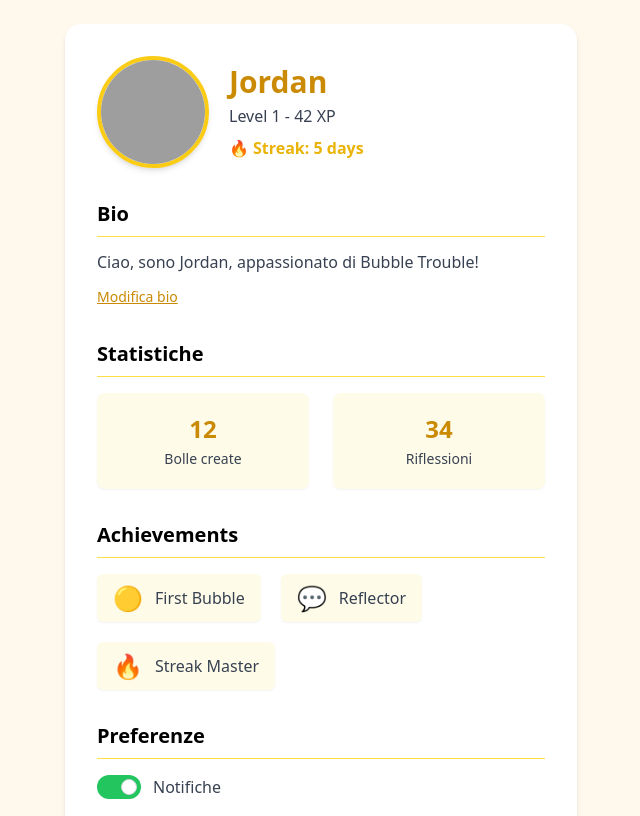
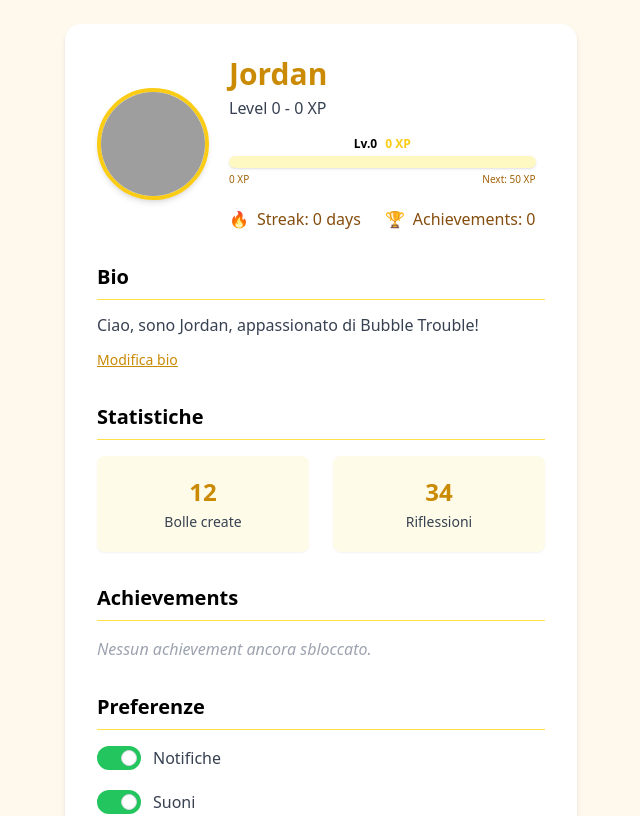
Before and after one commit to jordantolin/bubbletrouble, a React (Vite) app: page /profile in a window 1280 px wide. Shown: the top 816 px of the page, without its empty margins (319-959 px from the left). Built offline with nearby package versions, Linux system fonts and the light colour scheme; grey boxes are pictures that could not be loaded.

Commit message:
ci siamo sempre piu vicini

```diff
--- /dev/null
+++ b/src/components/AchievementToast.jsx
@@ -0,0 +1,15 @@
+import React from "react";
+import { useGamificationStore } from "../../stores/useGamificationStore";
+
+export default function AchievementToast() {
+  const achievementToast = useGamificationStore((s) => s.achievementToast);
+
+  if (!achievementToast) return null;
+
+  return (
+    <div className="fixed z-[120] left-1/2 top-48 -translate-x-1/2 px-7 py-3 bg-amber-300 shadow-lg rounded-2xl flex flex-col items-center animate-bounce-in">
+      <span className="font-bold text-md text-amber-900">🏆 Achievement Unlocked!</span>
+      <span className="text-xs text-amber-800">{achievementToast.description}</span>
+    </div>
+  );
+}
--- a/src/components/ChatView.jsx
+++ b/src/components/ChatView.jsx
@@ -1,3 +1,4 @@
+import { useGamificationStore } from "../stores/useGamificationStore";
 import React, { useState, useRef, useEffect, useMemo } from 'react';
 import { useParams, useNavigate } from 'react-router-dom';
 import {
@@ -205,6 +206,12 @@ export default function ChatView() {
     );
   };
 
+  // GAMIFICATION: XP, streak, achievements
+  const addXP = (amount, reason) => {
+    useGamificationStore.getState().addXP(amount, reason);
+    useGamificationStore.getState().checkStreak();
+  };
+
   const attemptSend = () => {
     if (cd > 0) {
       setShowWarning(true);
@@ -214,6 +221,8 @@ export default function ChatView() {
     if (!input.trim()) return;
     sendMessage({ type: 'text', content: input.trim() });
     setInput('');
+    // XP + streak per messaggi
+    addXP(5, "Message sent");
   };
 
   const sendMessage = msg => {
@@ -237,6 +246,11 @@ export default function ChatView() {
       }
     ]);
     startCd(calcCd(messages.length + 1));
+
+    // XP per azioni media
+    if (msg.type === 'audio') addXP(8, "Voice message sent");
+    if (msg.type === 'gif') addXP(7, "GIF sent");
+    if (msg.type === 'image' || msg.type === 'video') addXP(8, "Media sent");
   };
 
   const onFile = e => {
@@ -646,6 +660,7 @@ export default function ChatView() {
               onSelect={url => {
                 sendMessage({ type: 'gif', content: url });
                 setShowGiphy(false);
+                addXP(7, "GIF sent");
               }}
             />
           </div>
--- /dev/null
+++ b/src/components/StreakToast.jsx
@@ -0,0 +1,15 @@
+import React from "react";
+import { useGamificationStore } from "../../stores/useGamificationStore";
+
+export default function StreakToast() {
+  const streakToast = useGamificationStore((s) => s.streakToast);
+
+  if (!streakToast) return null;
+
+  return (
+    <div className="fixed z-[120] left-1/2 top-32 -translate-x-1/2 px-6 py-3 bg-orange-500 shadow-lg rounded-2xl flex flex-col items-center animate-bounce-in">
+      <span className="font-bold text-lg text-white">🔥 +{streakToast.count} Streak!</span>
+      <span className="text-xs text-orange-100">Keep it up!</span>
+    </div>
+  );
+}
--- a/src/components/XPBar.jsx
+++ /dev/null
@@ -1,15 +0,0 @@
-import React from 'react';
-
-function XPBar() {
-  const xp = 50; // Mock XP value
-  const level = 2; // Mock level
-
-  return (
-    <div className="xp-bar">
-      <div className="xp-bar-fill" style={{ width: `${xp}%` }}></div>
-      <span>Level {level}</span>
-    </div>
-  );
-}
-
-export default XPBar;
--- /dev/null
+++ b/src/components/gamification/XPBar.jsx
@@ -0,0 +1,36 @@
+import React from "react";
+import { useGamificationStore } from "../../stores/useGamificationStore";
+
+const LEVELS = [0, 50, 150, 350, 700, 1200, 2000, 3200, 5000];
+
+function getNextLevelXP(level) {
+  return LEVELS[level + 1] || (LEVELS[LEVELS.length - 1] + 1000);
+}
+
+export default function XPBar({ className = "" }) {
+  const xp = useGamificationStore((s) => s.xp);
+  const level = useGamificationStore((s) => s.level);
+
+  const nextXP = getNextLevelXP(level);
+  const prevXP = LEVELS[level] || 0;
+  const percent = Math.min(100, ((xp - prevXP) / (nextXP - prevXP)) * 100);
+
+  return (
+    <div className={`w-full max-w-xs mx-auto flex flex-col items-center my-2 ${className}`}>
+      <div className="flex items-center gap-2 mb-1 text-xs font-semibold">
+        <span>Lv.{level}</span>
+        <span className="ml-auto text-yellow-400">{xp} XP</span>
+      </div>
+      <div className="w-full h-3 bg-yellow-100 rounded-xl overflow-hidden shadow">
+        <div
+          className="h-full bg-yellow-400 transition-all duration-500"
+          style={{ width: `${percent}%` }}
+        />
+      </div>
+      <div className="w-full flex justify-between text-[10px] text-yellow-700 mt-1">
+        <span>{prevXP} XP</span>
+        <span>Next: {nextXP} XP</span>
+      </div>
+    </div>
+  );
+}
--- /dev/null
+++ b/src/components/gamification/XPToast.jsx
@@ -0,0 +1,16 @@
+import React from "react";
+import { useGamificationStore } from "../../stores/useGamificationStore";
+
+export default function XPToast() {
+  const xpToast = useGamificationStore((s) => s.xpToast);
+
+  if (!xpToast) return null;
+
+  return (
+    <div className="fixed z-[120] left-1/2 top-16 -translate-x-1/2 px-5 py-3 bg-yellow-400 shadow-lg rounded-2xl flex flex-col items-center animate-bounce-in">
+      <span className="font-bold text-lg text-yellow-900">+{xpToast.amount} XP</span>
+      {xpToast.reason && <span className="text-xs text-yellow-800">{xpToast.reason}</span>}
+      {xpToast.levelUp && <span className="mt-1 text-emerald-800 font-bold">Level Up! 🚀</span>}
+    </div>
+  );
+}
--- a/src/pages/Profile.jsx
+++ b/src/pages/Profile.jsx
@@ -1,22 +1,23 @@
 import React, { useState } from 'react';
+import XPBar from "../components/gamification/XPBar";
+import { useGamificationStore } from "../stores/useGamificationStore";
 
 const Profile = () => {
   const [bio, setBio] = useState('Ciao, sono Jordan, appassionato di Bubble Trouble!');
   const [isEditingBio, setIsEditingBio] = useState(false);
-  const [level, setLevel] = useState(1);
-  const [xp, setXp] = useState(42);
-  const [streak, setStreak] = useState(5);
-  const [bubblesCreated, setBubblesCreated] = useState(12);
-  const [reflections, setReflections] = useState(34);
+
+  // --- Gamification (dati dallo store globale!)
+  const level = useGamificationStore((s) => s.level);
+  const xp = useGamificationStore((s) => s.xp);
+  const streak = useGamificationStore((s) => s.streak);
+  const achievements = useGamificationStore((s) => s.achievements);
+
+  // Stats dummy per ora (puoi legarli a dati reali)
+  const [bubblesCreated] = useState(12);
+  const [reflections] = useState(34);
 
   const [notificationsOn, setNotificationsOn] = useState(true);
   const [soundsOn, setSoundsOn] = useState(true);
-
-  const achievements = [
-    { id: 1, title: 'First Bubble', description: 'Created your first bubble!', icon: '🟡' },
-    { id: 2, title: 'Reflector', description: 'Made 10 reflections.', icon: '💬' },
-    { id: 3, title: 'Streak Master', description: '5-day streak!', icon: '🔥' },
-  ];
 
   const saveBio = () => {
     setIsEditingBio(false);
@@ -26,7 +27,7 @@ const Profile = () => {
   return (
     <div className="min-h-screen bg-[#FFF9ED] p-6 flex justify-center overflow-auto">
       <div className="w-full max-w-lg bg-white rounded-2xl shadow-md p-8 flex flex-col gap-8">
-        {/* Avatar + nome */}
+        {/* Avatar + nome + XPBar + streak/achievements */}
         <div className="flex items-center gap-5">
           <img
             src="https://i.pravatar.cc/120"
@@ -36,9 +37,15 @@ const Profile = () => {
           <div>
             <h2 className="text-3xl font-semibold text-yellow-600">Jordan</h2>
             <p className="text-gray-700 text-base mt-1">Level {level} - {xp} XP</p>
-            <p className="text-yellow-500 font-semibold text-base mt-2 flex items-center gap-1">
-              <span role="img" aria-label="fire">🔥</span> Streak: {streak} days
-            </p>
+            <div className="mt-2 flex flex-col gap-1">
+              <XPBar />
+              <div className="flex items-center gap-2 mt-2 text-yellow-800">
+                <span role="img" aria-label="fire">🔥</span>
+                <span>Streak: {streak} days</span>
+                <span role="img" aria-label="trophy" className="ml-4">🏆</span>
+                <span>Achievements: {achievements.length}</span>
+              </div>
+            </div>
           </div>
         </div>
 
@@ -100,16 +107,20 @@ const Profile = () => {
         <section>
           <h3 className="text-xl font-semibold mb-4 border-b border-yellow-300 pb-2">Achievements</h3>
           <ul className="flex flex-wrap gap-5">
-            {achievements.map((a) => (
-              <li
-                key={a.id}
-                className="flex items-center gap-3 bg-yellow-50 px-4 py-2 rounded-md shadow-sm cursor-default hover:bg-yellow-100 transition font-medium text-gray-700"
-                title={a.description}
-              >
-                <span className="text-2xl">{a.icon}</span>
-                {a.title}
-              </li>
-            ))}
+            {achievements.length > 0 ? (
+              achievements.map((a, idx) => (
+                <li
+                  key={a.key || idx}
+                  className="flex items-center gap-3 bg-yellow-50 px-4 py-2 rounded-md shadow-sm cursor-default hover:bg-yellow-100 transition font-medium text-gray-700"
+                  title={a.description}
+                >
+                  <span className="text-2xl">🏅</span>
+                  {a.description || a.key}
+                </li>
+              ))
+            ) : (
+              <li className="text-gray-400 italic">Nessun achievement ancora sbloccato.</li>
+            )}
           </ul>
         </section>
 
--- /dev/null
+++ b/src/stores/useGamificationStore.js
@@ -0,0 +1,83 @@
+import { create } from "zustand";
+import { persist } from "zustand/middleware";
+
+const LEVELS = [0, 50, 150, 350, 700, 1200, 2000, 3200, 5000];
+
+function getLevel(xp) {
+  for (let i = LEVELS.length - 1; i >= 0; i--) {
+    if (xp >= LEVELS[i]) return i;
+  }
+  return 0;
+}
+
+function todayISO() {
+  return new Date().toISOString().slice(0, 10);
+}
+
+export const useGamificationStore = create(
+  persist(
+    (set, get) => ({
+      xp: 0,
+      level: 0,
+      streak: 0,
+      lastActiveDay: null,
+      achievements: [],
+      xpToast: null,
+      streakToast: null,
+      achievementToast: null,
+
+      addXP: (amount, reason = "") => {
+        const oldXP = get().xp;
+        const newXP = oldXP + amount;
+        const prevLevel = get().level;
+        const newLevel = getLevel(newXP);
+        set({
+          xp: newXP,
+          level: newLevel,
+          xpToast: { amount, reason, levelUp: newLevel > prevLevel }
+        });
+        setTimeout(() => set({ xpToast: null }), 2000);
+      },
+
+      checkStreak: () => {
+        const today = todayISO();
+        const last = get().lastActiveDay;
+        if (last === today) return;
+        if (last && (new Date(today) - new Date(last)) === 86400000) {
+          // +1 streak
+          set(state => ({
+            streak: state.streak + 1,
+            lastActiveDay: today,
+            streakToast: { count: state.streak + 1 }
+          }));
+          get().addXP(10, "Daily streak!");
+          setTimeout(() => set({ streakToast: null }), 1800);
+        } else {
+          // reset streak
+          set({ streak: 1, lastActiveDay: today, streakToast: { count: 1 } });
+          get().addXP(10, "Daily login!");
+          setTimeout(() => set({ streakToast: null }), 1800);
+        }
+      },
+
+      addAchievement: (key, description) => {
+        if (!get().achievements.find(a => a.key === key)) {
+          set(state => ({
+            achievements: [...state.achievements, { key, description }],
+            achievementToast: { key, description }
+          }));
+          setTimeout(() => set({ achievementToast: null }), 2500);
+        }
+      },
+
+      resetGamification: () => set({
+        xp: 0,
+        level: 0,
+        streak: 0,
+        lastActiveDay: null,
+        achievements: []
+      }),
+    }),
+    { name: "bt_gamification" }
+  )
+);
--- a/src/styles/tailwind.css
+++ b/src/styles/tailwind.css
@@ -55,3 +55,5 @@
     @apply text-lg font-bold text-red-500;
   }
 }
+@keyframes bounce-in { from { transform: scale(0.8); opacity: 0; } to { transform: scale(1); opacity: 1; } }
+.animate-bounce-in { animation: bounce-in 0.5s cubic-bezier(.4,2,.6,1) both; }
```
Also changed, not shown: src/components/ThreeDCanvas.jsx (+12 -6 lines), 1 other file (tests, documents, lock files or other folders).
